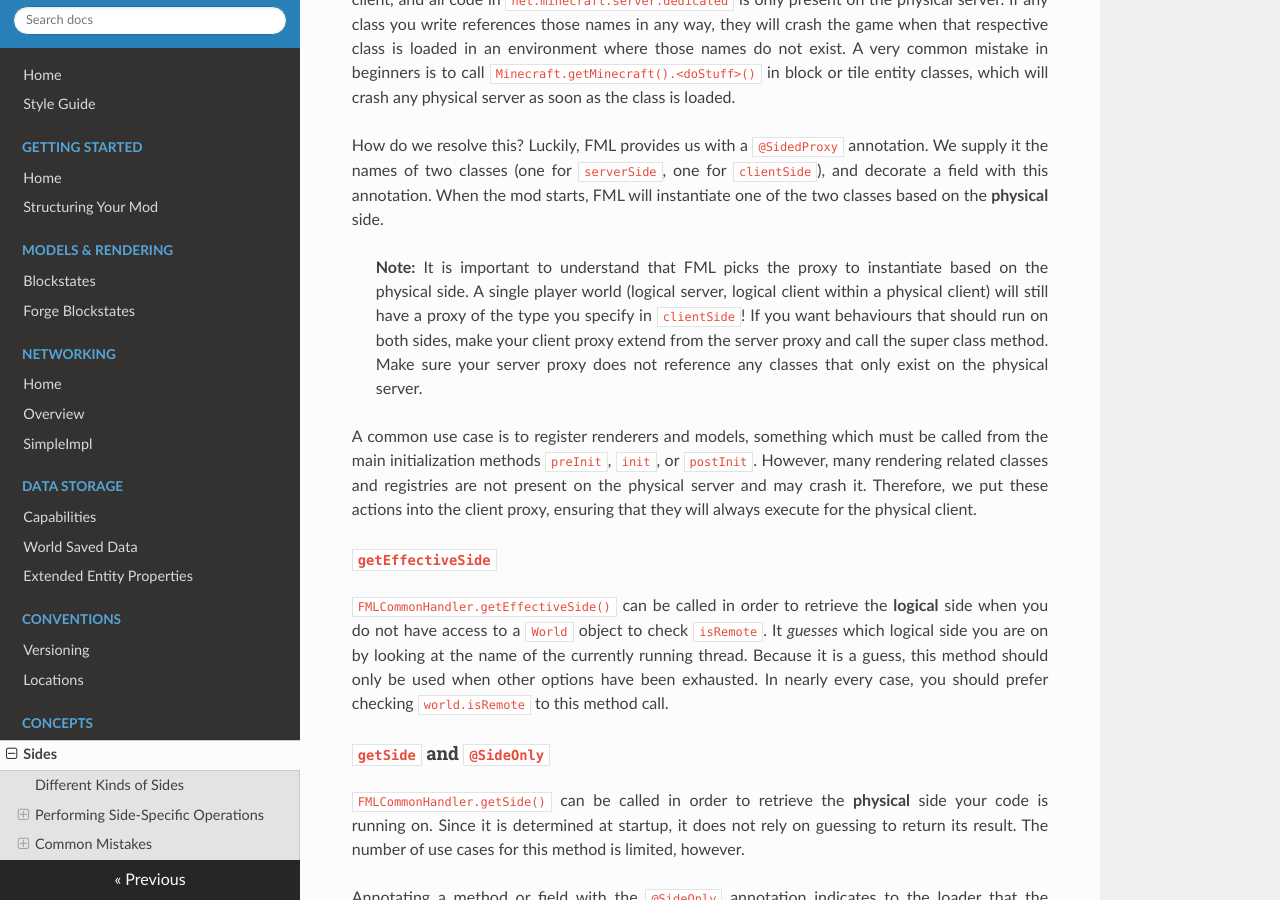
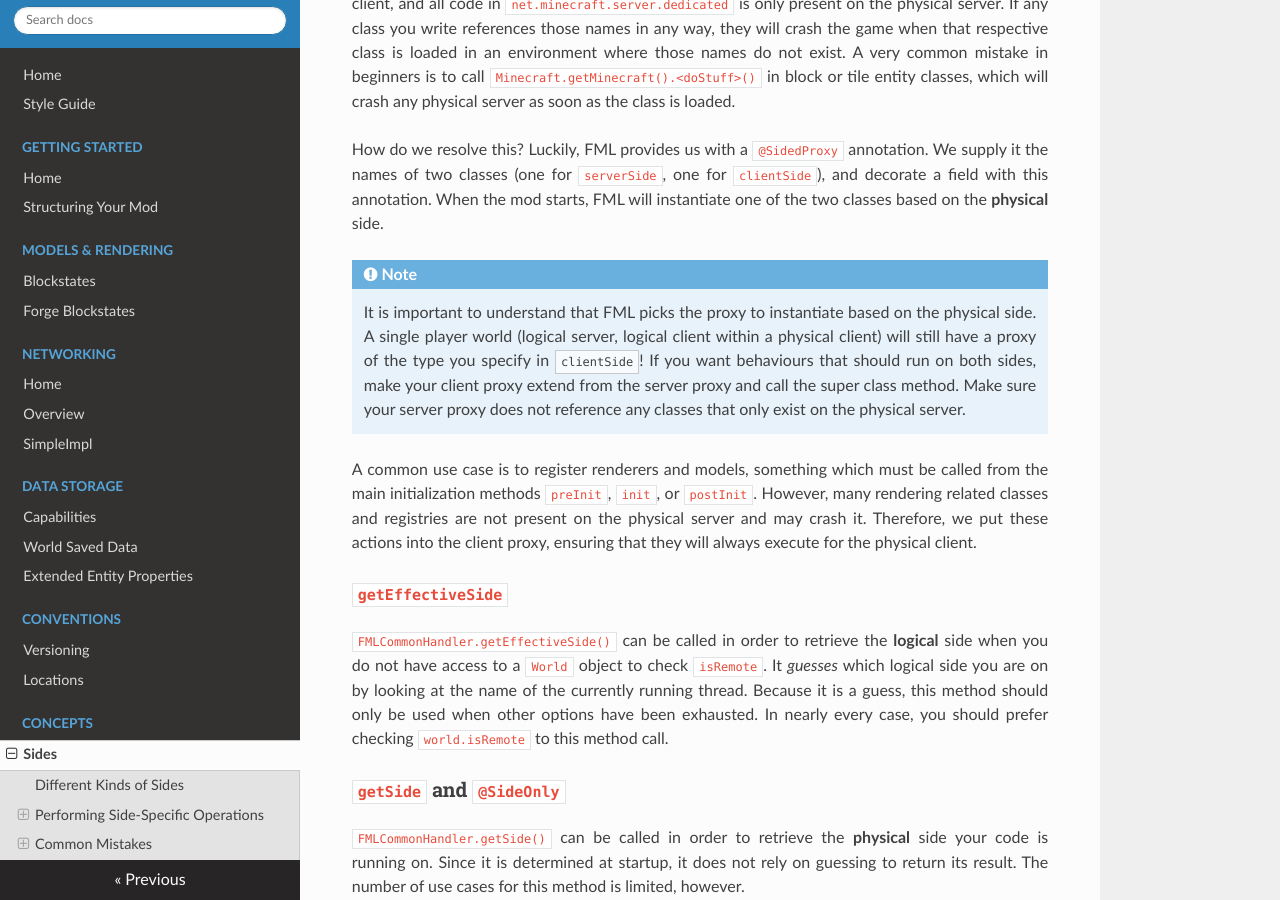
Before and after one commit to MinecraftForge/Documentation, an MkDocs documentation site: the page built from docs/concepts/sides.md, in a window 1280 px wide and 900 px high, scrolled down 1567 px. Built offline with MkDocs 1.6.1, drawn with Linux system fonts in a browser that asks for light colours; nearby versions of some CDN libraries; old or Windows-style settings are respelled for this version of MkDocs.

```diff
--- a/docs/concepts/sides.md
+++ b/docs/concepts/sides.md
@@ -1,17 +1,14 @@
 Sides in Minecraft
 ===================
 
-
 ----------
-
 
 A very important concept to understand when modding Minecraft are the two sides: *client* and *server*. There are many, many common misconceptions and mistakes regarding siding, which can lead to bugs that might not crash the game, but can rather have unintended and often unpredictable effects.
 
 ----------
 
-
 Different Kinds of Sides
--------------
+------------------------
 
 When we say "client" or "server", it usually follows with a fairly intuitive understanding of what part of the game we're talking about. After all, a client is what the user interacts with, and a server is where the user connects for a multiplayer game. Easy, right?
 
@@ -24,30 +21,31 @@ As it turns out, there can be some ambiguity even with two such terms. Here we d
 
 ----------
 
+Performing Side-Specific Operations
+-----------------------------------
 
-Performing Side-Specific Operations
--------------------
-
-#### `world.isRemote`
+### `world.isRemote`
 This boolean check will be your most used way to check sides. Querying this field on a `World` object establishes the  **logical** side the world belongs to. That is, if this field is true, the world is currently running on the logical client. If the field is false, the world is running on the logical server. It follows that the physical server will always contain `false` in this field, but we cannot assume that `false` implies a physical server, since this field can also be false for the logical server inside a physical client (in other words, a single player world).
 
 Use this check whenever you need to determine if game logic and other mechanics should be run. For example, if you want to damage the player every time they click your block, or have your machine process dirt into diamonds, you should only do so after ensuring `world.isRemote` is false. Applying game logic to the logical client can cause desyncs (ghost entities, desynchronized stats, etc.) in the lightest case, and crashes in the worst case.
 
 This check should be used as your go-to default. Aside from proxies, rarely will you need the other ways of determining side and adjusting behaviour.
 
-####`@SidedProxy`
+### `@SidedProxy`
 Considering the use of a single "universal" jar for client and server mods, and the separation of the physical sides into two jars, an important question comes to mind: How do we use code that is only present on one physical side? All code in `net.minecraft.client` is only present on the physical client, and all code in `net.minecraft.server.dedicated` is only present on the physical server. If any class you write references those names in any way, they will crash the game when that respective class is loaded in an environment where those names do not exist. A very common mistake in beginners is to call `Minecraft.getMinecraft().<doStuff>()` in block or tile entity classes, which will crash any physical server as soon as the class is loaded.
 
 How do we resolve this? Luckily, FML provides us with a `@SidedProxy` annotation. We supply it the names of two classes (one for `serverSide`, one for `clientSide`), and decorate a field with this annotation. When the mod starts, FML will instantiate one of the two classes based on the **physical** side.
 
-> **Note:**  It is important to understand that FML picks the proxy to instantiate based on the physical side. A single player world (logical server, logical client within a physical client) will still have a proxy of the type you specify in `clientSide`! If you want behaviours that should run on both sides, make your client proxy extend from the server proxy and call the super class method. Make sure your server proxy does not reference any classes that only exist on the physical server.
+!!! note
+
+    It is important to understand that FML picks the proxy to instantiate based on the physical side. A single player world (logical server, logical client within a physical client) will still have a proxy of the type you specify in `clientSide`! If you want behaviours that should run on both sides, make your client proxy extend from the server proxy and call the super class method. Make sure your server proxy does not reference any classes that only exist on the physical server.
 
 A common use case is to register renderers and models, something which must be called from the main initialization methods `preInit`, `init`, or `postInit`. However, many rendering related classes and registries are not present on the physical server and may crash it. Therefore, we put these actions into the client proxy, ensuring that they will always execute for the physical client.
 
-####`getEffectiveSide`
+### `getEffectiveSide`
 `FMLCommonHandler.getEffectiveSide()` can be called in order to retrieve the **logical** side when you do not have access to a `World` object to check `isRemote`. It *guesses* which logical side you are on by looking at the name of the currently running thread. Because it is a guess, this method should only be used when other options have been exhausted. In nearly every case, you should prefer checking `world.isRemote` to this method call.
 
-####`getSide` and `@SideOnly`
+### `getSide` and `@SideOnly`
 `FMLCommonHandler.getSide()` can be called in order to retrieve the **physical** side your code is running on. Since it is determined at startup, it does not rely on guessing to return its result. The number of use cases for this method is limited, however.
 
 Annotating a method or field with the `@SideOnly` annotation indicates to the loader that the respective member should be completely stripped out of the definition not on the specified **physical** side. Usually, these are only seen when browsing through the decompiled Minecraft code, indicating methods that the Mojang obfuscator stripped out. There is little to no reason for using this annotation directly. Only use it if you are overriding a vanilla method that already has `@SideOnly` defined. In most other cases where you need to dispatch behaviour based on physical sides, use `@SidedProxy` or a check on `getSide()` instead.
@@ -55,9 +53,9 @@ Annotating a method or field with the `@SideOnly` annotation indicates to the lo
 -----
 
 Common Mistakes
--------------
+---------------
 
-#### Reaching Across Logical Sides
+### Reaching Across Logical Sides
 Whenever you want to send information from one logical side to another, you must **always** use network packets. It is incredibly tempting, when in a single player scenario, to directly transfer data from the logical server to the logical client.
 
 This is actually very commonly inadvertently done through static fields. Since the logical client and logical server share the same JVM in a single player scenario, both threads writing to and reading from static fields will cause all sorts of race conditions and the classical issues associated with threading.
```
